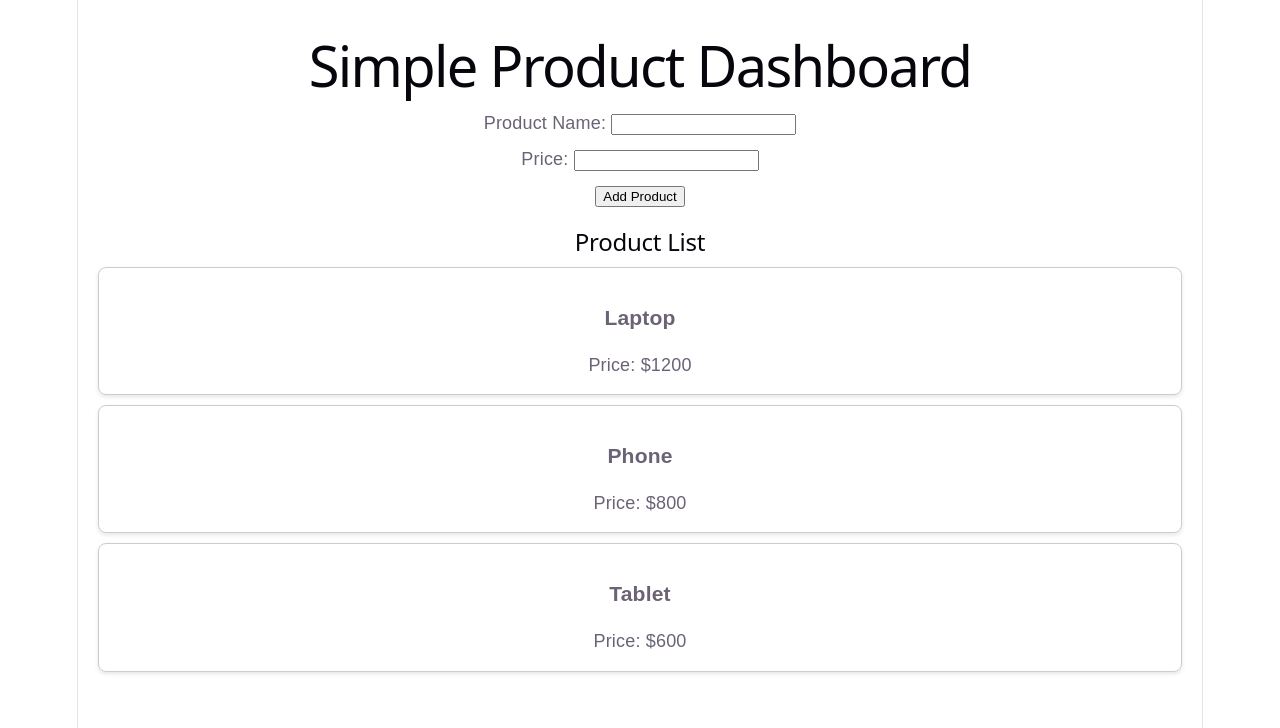
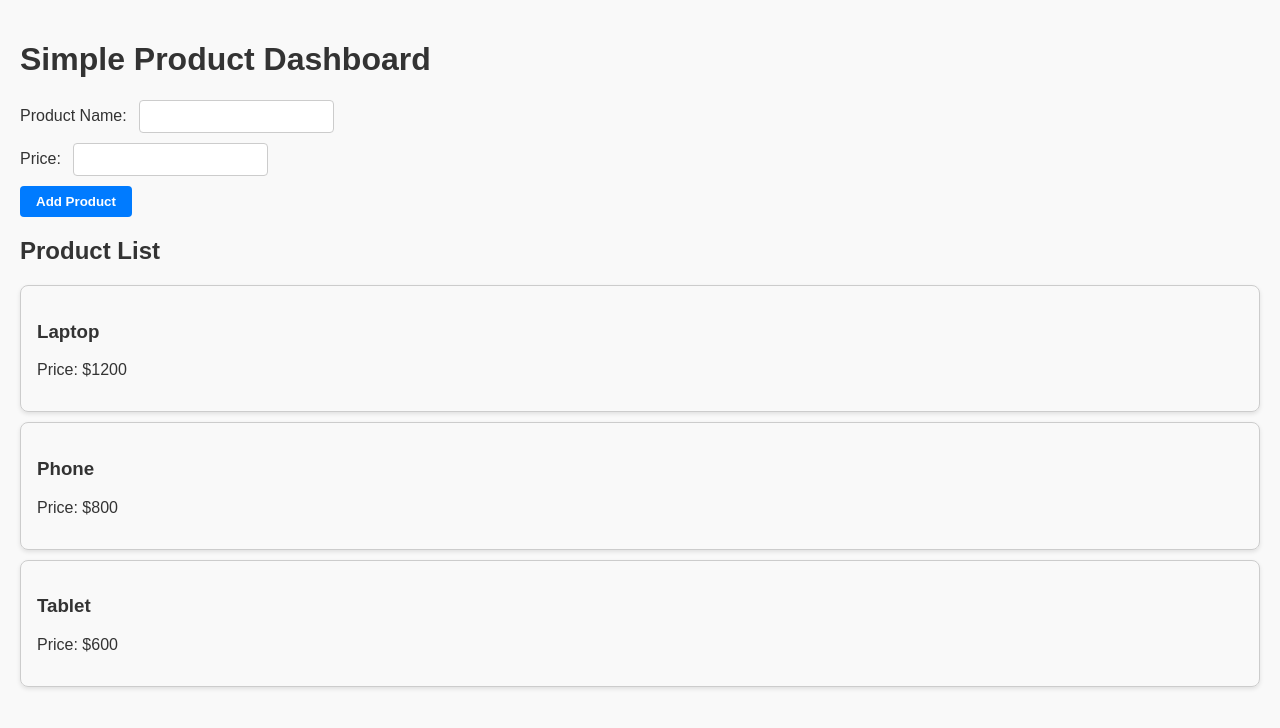
Before and after one commit to buyukbayraktaraleyna-cloud/Assignment5_WebP, a React (Vite) app: page / in a window 1280 px wide. Shown: the top 728 px of the page. Built offline with nearby package versions, Linux system fonts and the light colour scheme.

Commit message:
style: apply basic styling for dashboard and form inputs

```diff
--- a/src/index.css
+++ b/src/index.css
@@ -1,111 +1,28 @@
-:root {
-  --text: #6b6375;
-  --text-h: #08060d;
-  --bg: #fff;
-  --border: #e5e4e7;
-  --code-bg: #f4f3ec;
-  --accent: #aa3bff;
-  --accent-bg: rgba(170, 59, 255, 0.1);
-  --accent-border: rgba(170, 59, 255, 0.5);
-  --social-bg: rgba(244, 243, 236, 0.5);
-  --shadow:
-    rgba(0, 0, 0, 0.1) 0 10px 15px -3px, rgba(0, 0, 0, 0.05) 0 4px 6px -2px;
-
-  --sans: system-ui, 'Segoe UI', Roboto, sans-serif;
-  --heading: system-ui, 'Segoe UI', Roboto, sans-serif;
-  --mono: ui-monospace, Consolas, monospace;
-
-  font: 18px/145% var(--sans);
-  letter-spacing: 0.18px;
-  color-scheme: light dark;
-  color: var(--text);
-  background: var(--bg);
-  font-synthesis: none;
-  text-rendering: optimizeLegibility;
-  -webkit-font-smoothing: antialiased;
-  -moz-osx-font-smoothing: grayscale;
-
-  @media (max-width: 1024px) {
-    font-size: 16px;
-  }
+/* Styling for Product Dashboard */
+body {
+  margin: 0;
+  font-family: -apple-system, BlinkMacSystemFont, 'Segoe UI', Roboto, Oxygen, Ubuntu, Cantarell, sans-serif;
+  background-color: #f9f9f9;
+  color: #333;
 }
 
-@media (prefers-color-scheme: dark) {
-  :root {
-    --text: #9ca3af;
-    --text-h: #f3f4f6;
-    --bg: #16171d;
-    --border: #2e303a;
-    --code-bg: #1f2028;
-    --accent: #c084fc;
-    --accent-bg: rgba(192, 132, 252, 0.15);
-    --accent-border: rgba(192, 132, 252, 0.5);
-    --social-bg: rgba(47, 48, 58, 0.5);
-    --shadow:
-      rgba(0, 0, 0, 0.4) 0 10px 15px -3px, rgba(0, 0, 0, 0.25) 0 4px 6px -2px;
-  }
-
-  #social .button-icon {
-    filter: invert(1) brightness(2);
-  }
+input {
+  padding: 8px;
+  border: 1px solid #ccc;
+  border-radius: 4px;
+  margin-left: 8px;
 }
 
-body {
-  margin: 0;
+button {
+  padding: 8px 16px;
+  background-color: #007bff;
+  color: white;
+  border: none;
+  border-radius: 4px;
+  cursor: pointer;
+  font-weight: bold;
 }
 
-#root {
-  width: 1126px;
-  max-width: 100%;
-  margin: 0 auto;
-  text-align: center;
-  border-inline: 1px solid var(--border);
-  min-height: 100svh;
-  display: flex;
-  flex-direction: column;
-  box-sizing: border-box;
+button:hover {
+  background-color: #0056b3;
 }
-
-h1,
-h2 {
-  font-family: var(--heading);
-  font-weight: 500;
-  color: var(--text-h);
-}
-
-h1 {
-  font-size: 56px;
-  letter-spacing: -1.68px;
-  margin: 32px 0;
-  @media (max-width: 1024px) {
-    font-size: 36px;
-    margin: 20px 0;
-  }
-}
-h2 {
-  font-size: 24px;
-  line-height: 118%;
-  letter-spacing: -0.24px;
-  margin: 0 0 8px;
-  @media (max-width: 1024px) {
-    font-size: 20px;
-  }
-}
-p {
-  margin: 0;
-}
-
-code,
-.counter {
-  font-family: var(--mono);
-  display: inline-flex;
-  border-radius: 4px;
-  color: var(--text-h);
-}
-
-code {
-  font-size: 15px;
-  line-height: 135%;
-  padding: 4px 8px;
-  background: var(--code-bg);
-}
```
